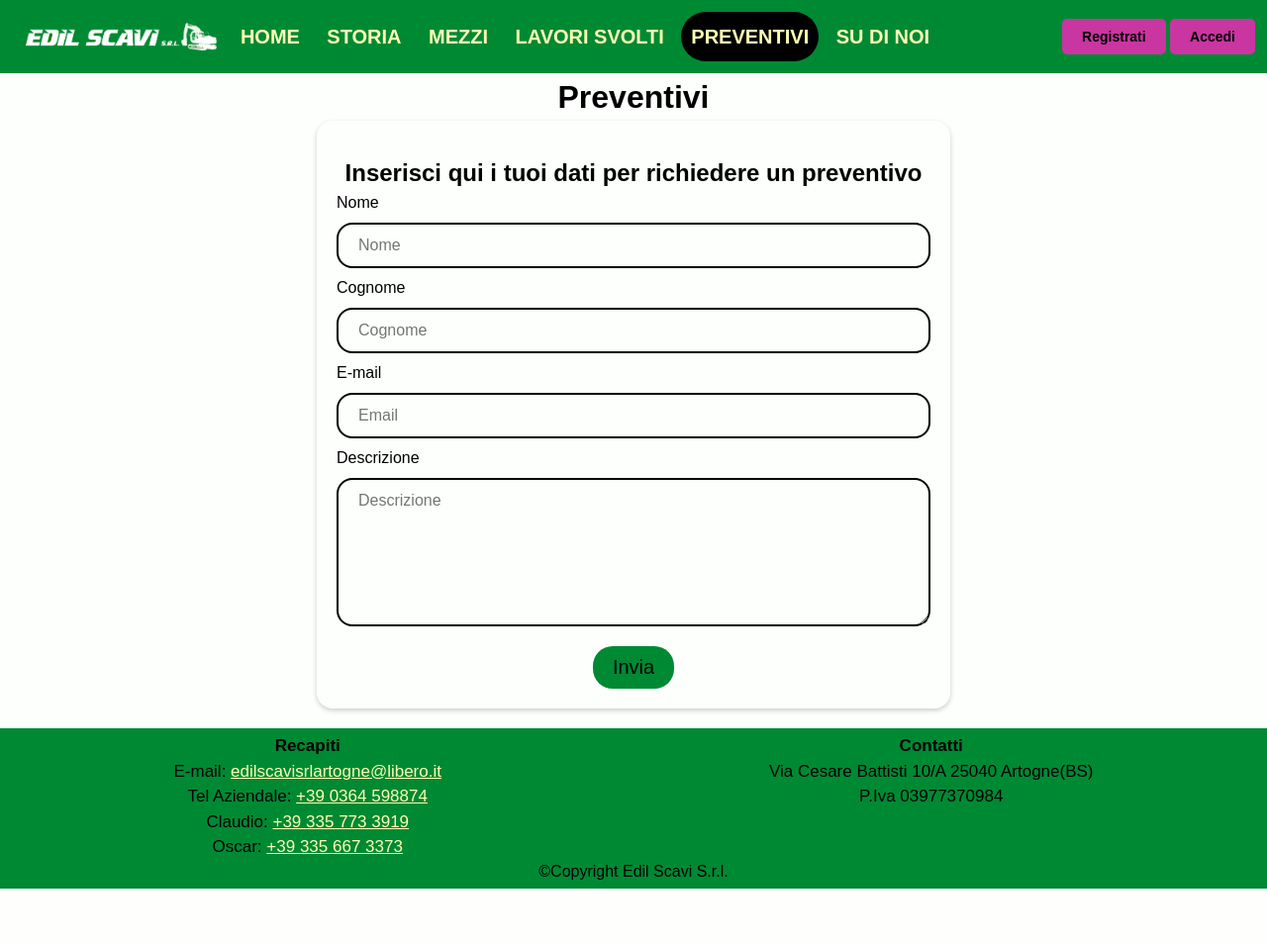
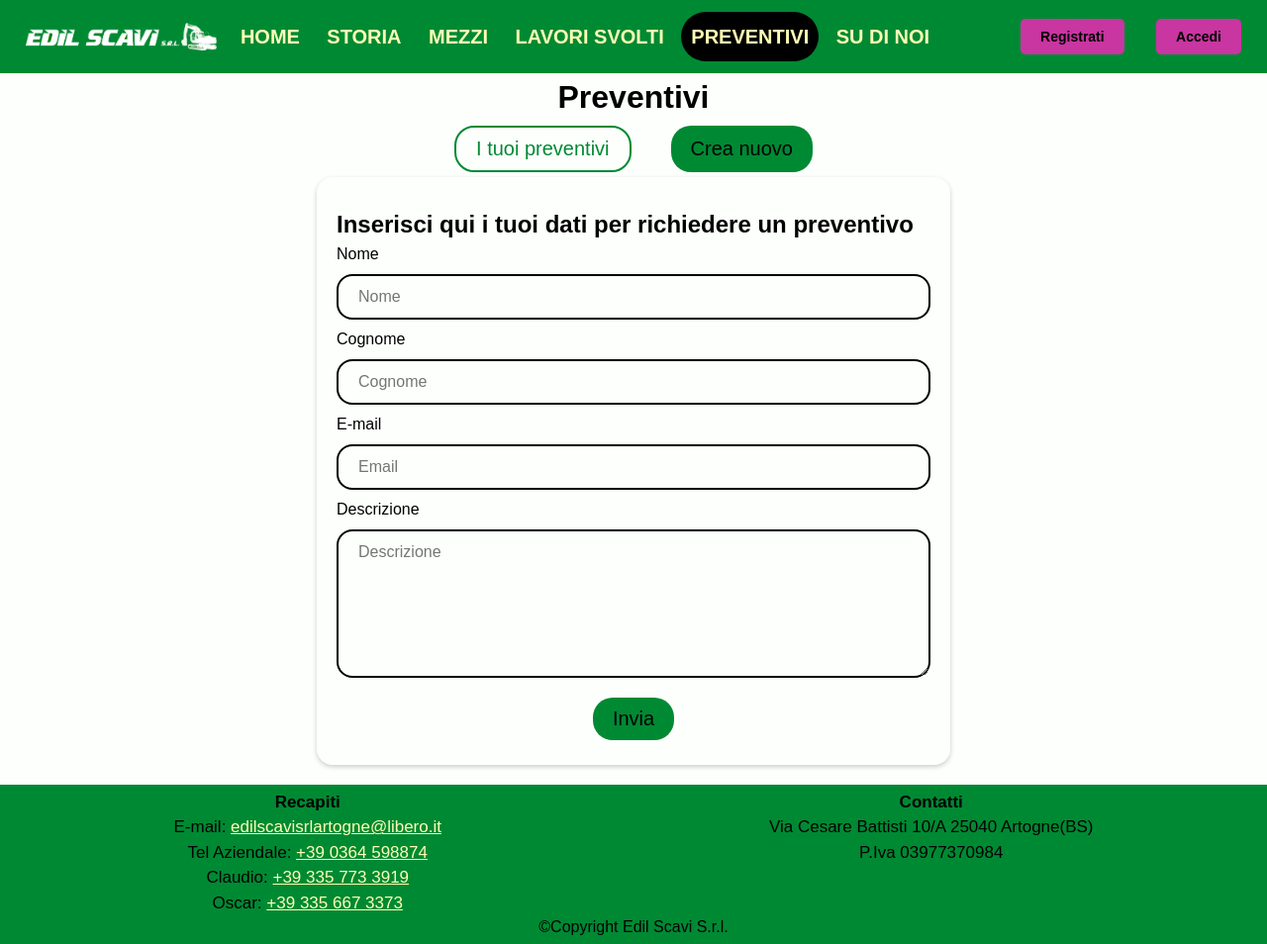
Before and after one commit to The-TecWebers/Progetto, a PHP site: page /preventivi in a window 1280 px wide. Shown: the whole page at 99% size. Before the commit the page ends 898 px from the top, so only its background shows below. Run offline with PHP 8.4, Linux system fonts and the light colour scheme.

Commit message:
Aggiunto js per selezionare funzione preventivi

```diff
--- a/CSS/desktop.css
+++ b/CSS/desktop.css
@@ -339,19 +339,29 @@ textarea.form-input {
 
 .form-buttons{
     display: flex;
+    flex-direction: row;
     justify-content: center;
     margin-top: 0.3125em;
+    margin-bottom: 0.3125em;
 }
 
-.form-buttons button{
+button{
     background-color: var(--bg_bgGreen);
     color: var(--text_bgGreen);
     padding: 0.5em 1em 0.5em 1em;
     border: 0 solid;
+    margin-left: 1em;
+    margin-right: 1em;
     border-radius: 1em;
     font-size: 1.25em; /* Essendo cambiato font-size, cambia anche il valore di em per questo elemento */
     cursor: pointer;
     transition: background-color 0.3s, transform 0.2s;
+}
+
+.outline-green{
+    background-color: var(--bg_bgWhite);
+    color: var(--bg_bgGreen);
+    border: 0.1em solid #008933;
 }
 
 .form-buttons button:hover {
@@ -371,7 +381,7 @@ fieldset{
     box-shadow: 0 0.125em 0.3125em rgba(0, 0, 0, 0.2);
 }
 
-.legend-container {
+.legend-containser {
     margin-top: 0.9375em;
     text-align: center;
 }
@@ -403,3 +413,25 @@ AIUTI ALLA NAVIGAZIONE
 .listHelp{
     list-style-type: none;
 }
+
+/*
+=============
+CONTAINERS
+=============
+*/
+
+.container{
+    display: flex;
+    flex-direction: row;
+}
+
+.text-center{
+    justify-content: center;
+    align-items: center;
+    text-align: center;
+    height: 80vh;
+}
+
+.hidden{
+    display: none;
+}
--- a/HTML/pages/preventivi.html
+++ b/HTML/pages/preventivi.html
@@ -1,5 +1,10 @@
 <main>
     <h1>Preventivi</h1>
+    <div class="form-buttons">
+        <button id="caricaPreventivi" class="outline-green">I tuoi preventivi</button>
+        <button id="creaPreventivo">Crea nuovo</button>
+    </div>
+    <div id="form-preventivi">
         <form method="POST" action="..........">
             <fieldset>
                 <div class="legend-container">
@@ -19,4 +24,8 @@
                 </div>
             </fieldset>
         </form>
+    </div>
+    <div class="container text-center" id="listaPreventivi">
+        <h2>Effettua il login per visualizzare i tuoi preventivi</h2>
+    </div>
 </main>
--- a/JS/preventivi.js
+++ b/JS/preventivi.js
@@ -0,0 +1,20 @@
+$(document).ready(function(){
+    creaPreventivo();
+    $("#caricaPreventivi").on('click',mostraPreventivi);
+    $("#creaPreventivo").on('click',creaPreventivo);
+});
+
+function creaPreventivo(){
+    $("#listaPreventivi").addClass('hidden');
+    $("#form-preventivi").removeClass('hidden');
+    $("#creaPreventivo").removeClass('outline-green');
+    $("#caricaPreventivi").addClass('outline-green');
+}
+
+function mostraPreventivi()
+{
+    $("#listaPreventivi").removeClass('hidden');
+    $("#form-preventivi").addClass('hidden');
+    $("#creaPreventivo").addClass('outline-green');
+    $("#caricaPreventivi").removeClass('outline-green');
+}
```
Lines whose indentation alone changed are shown as unchanged.
